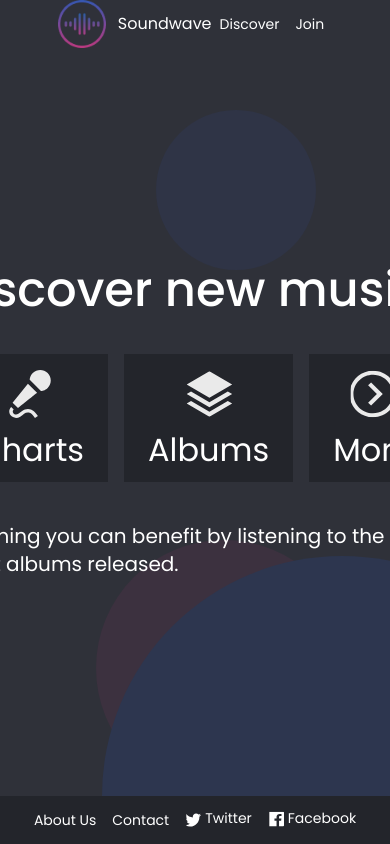
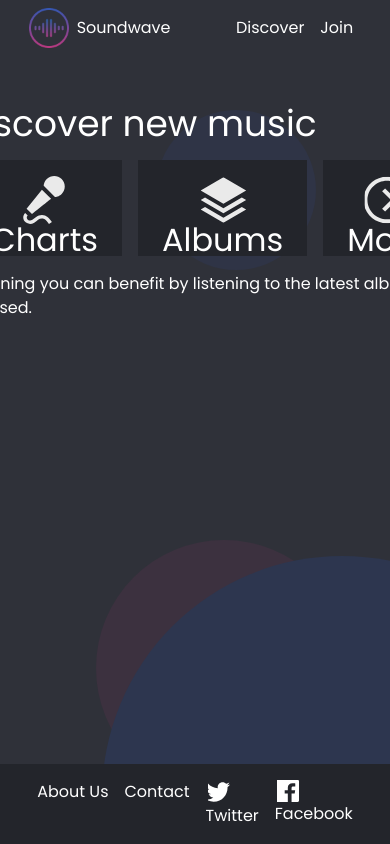
Before and after one commit to yukmar/landingpage-music, a Vue app: page /discover in a window 390 px wide. Built offline with nearby package versions, Linux system fonts and the light colour scheme.

Commit message:
header fixed

```diff
--- a/src/components/Header.vue
+++ b/src/components/Header.vue
@@ -1,13 +1,12 @@
 <template>
   <header class="navbar">
-    <nav class="navbar__nav">
-      <div class="navbar__nav-left">
+    <div class="navbar__nav" title="nav-right">
       <router-link :to="{name: 'home'}" class="navbar__nav-logo">
-          <img src="../assets/images/logo.png" alt="logo" />
+        <img src="../assets/images/logo.png" alt="">
         <span>Soundwave</span>
       </router-link>
     </div>
-      <div class="navbar__nav-right">
+    <div class="navbar__nav" title="nav-left">
       <router-link :to="{name: 'discover'}" class="navbar__nav-item">
         Discover
       </router-link>
@@ -15,6 +14,5 @@
         Join
       </router-link>
     </div>
-    </nav>
   </header>
 </template>
--- a/src/components/mobile/Header.vue
+++ /dev/null
@@ -1,50 +0,0 @@
-<template>
-  <header class="mob-navbar">
-    <div class="mob-navbar__nav" title="nav-right">
-      <router-link :to="{name: 'home'}" class="mob-navbar__logo">
-        <img src="../../assets/images/logo.png" alt="">
-        <span>Soundwave</span>
-      </router-link>
-    </div>
-    <div class="mob-navbar__nav" title="nav-left">
-      <router-link :to="{name: 'discover'}" class="mob-navbar__nav-item">
-        Discover
-      </router-link>
-      <router-link :to="{name: 'join'}" class="mob-navbar__nav-item">
-        Join
-      </router-link>
-    </div>
-  </header>
-</template>
-<style lang="scss" scoped>
-  .mob-navbar{
-    // display: flex;
-    // flex-direction: row;
-    // justify-content: space-around;
-    // width: 100%;
-    &__nav{
-      // display: flex;
-      // flex-direction: row;
-      // justify-content: center;
-      &-item{
-        // text-decoration: none;
-        // padding: 1rem .5rem;
-        @apply py-4 px-2;
-      }
-      @apply flex flex-row justify-center;
-    }
-    &__logo{
-      // display: flex;
-      // flex-direction: row;
-      // align-items: center;
-      // gap: .5rem;
-      img{
-        // width: 2.5rem;
-        // height: 2.5rem;
-        @apply w-10 h-10;
-      }
-      @apply flex flex-row items-center gap-2;
-    }
-    @apply flex flex-row justify-around w-full;
-  }
-</style>
--- a/src/index.scss
+++ b/src/index.scss
@@ -14,11 +14,11 @@ body{
 
 @layer components{
   .title{
-    @apply text-5xl font-medium;
+    @apply text-4xl sm:text-5xl sm:font-medium;
   }
 
   .subtitle{
-    @apply text-xl;
+    @apply text-base sm:text-xl;
   }
 
   .button{
@@ -27,7 +27,18 @@ body{
   }
 
   .headline{
-    @apply self-center flex-grow text-left flex flex-col justify-start items-start gap-10;
+    padding-right: 20px;
+    @apply flex flex-col order-1 gap-4
+    mt-12 ml-12
+    leading-4;
+
+    @screen sm{
+      @apply flex-grow
+      self-center order-2
+      justify-start items-start gap-10
+      mt-0 ml-0
+      text-left leading-none;
+    }
   }
 
   .navbar{
@@ -37,21 +48,33 @@ body{
       }
       &-logo{
         img{
-          @apply w-12;
+          @apply w-10 h-10;
+          @screen sm{
+            @apply w-12 h-auto;
+          }
         }
-        @apply flex flex-row items-center no-underline gap-3 text-base;
+        @apply flex flex-row items-center gap-2;
+        @screen sm{
+          @apply no-underline gap-3 text-base;
+        }
       }
       &-item{
         svg{
-          @apply w-4 sm:w-6;
+          @apply sm:w-6;
         }
         &:hover{
           background-color: $bgColor-2nd-hover;
         }
-        @apply py-3 px-2 gap-1 sm:py-6 sm:px-4 flex sm:gap-2 text-sm sm:text-base;
+        @apply py-4 px-2;
+        @screen sm{
+          @apply py-6 px-4 flex gap-2 text-base;
+        }
       }
-      @apply flex sm:flex-row items-center justify-between md:w-4/5;
+      @apply flex flex-row;
+      @screen sm{
+        @apply items-center;
+      }
     }
-    @apply flex flex-row justify-center w-full;
+    @apply flex flex-row w-full justify-around sm:justify-between sm:w-4/5;
   }
 }
```
Lines whose indentation alone changed are shown as unchanged.
